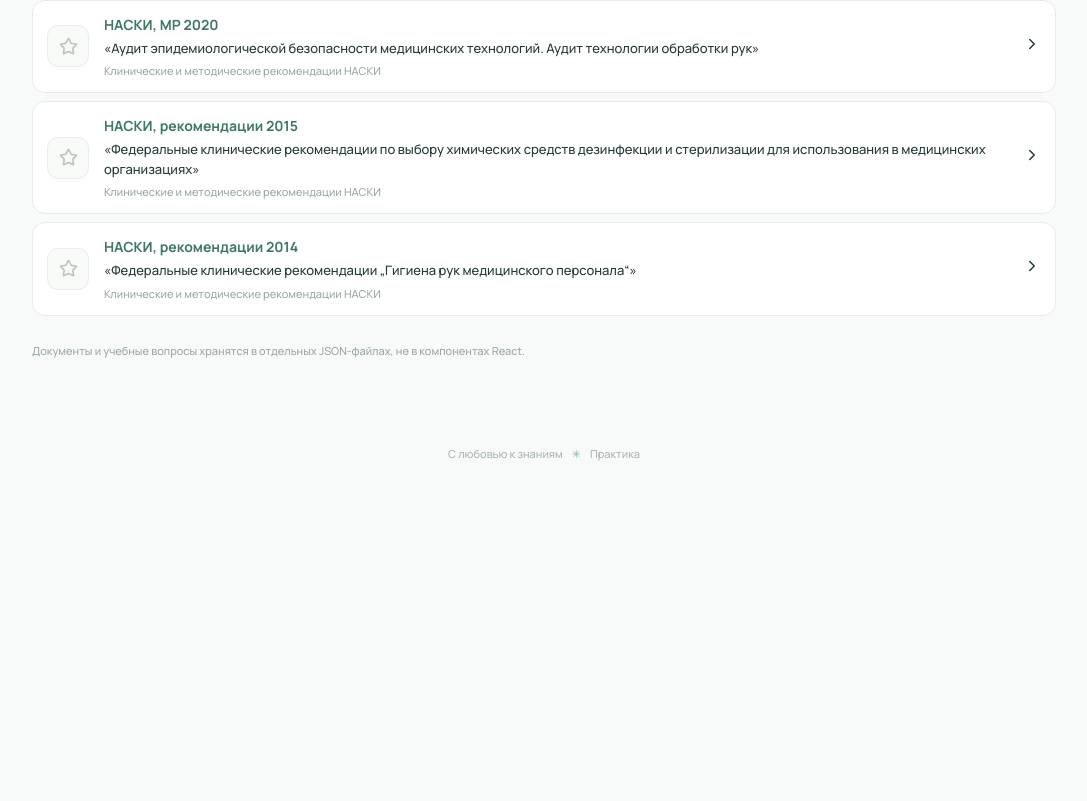
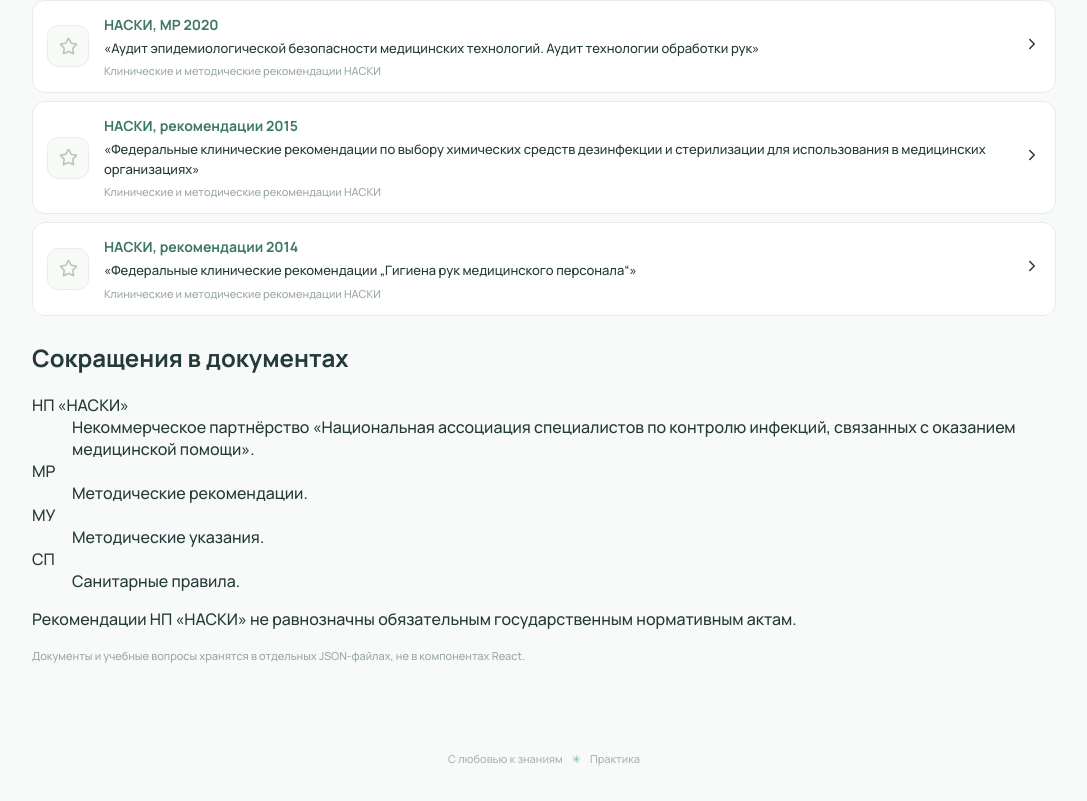
Before and after one commit to boliev/med-trainer, a React (Vite) app: page /documents in a window 1280 px wide. Shown: the part 4245-5046 px from the top of the page, without its empty margins (96-1183 px from the left). Before the commit the page ends 4741 px from the top, so only its background shows below. Built offline with nearby package versions, Linux system fonts and the light colour scheme.

Commit message:
feat(documents): explain nursing regulatory abbreviations

```diff
--- a/src/documents/Module.tsx
+++ b/src/documents/Module.tsx
@@ -55,6 +55,13 @@ function useDocumentStore() {
     }))
   };
 }
+function pluralRu(value: number, one: string, few: string, many: string) {
+  const n = Math.abs(value);
+  if (n % 100 >= 11 && n % 100 <= 14) return many;
+  if (n % 10 === 1) return one;
+  if (n % 10 >= 2 && n % 10 <= 4) return few;
+  return many;
+}
 function niceCategory(id: string) { return categories.find(x => x.id === id)?.title || id; }
 function Stars({ selected, onClick }: { selected: boolean; onClick: () => void }) {
   return <button type="button" className={'doc-star ' + (selected ? 'selected' : '')} onClick={onClick} aria-label={selected ? 'Убрать из избранного' : 'В избранное'} aria-pressed={selected}><Star size={19} fill={selected ? 'currentColor' : 'none'}/></button>;
@@ -81,7 +88,7 @@ export function DocumentsHome() {
   }
   return <div className="layout page documents-page">
     <Link to="/" className="back-link"><ArrowLeft size={16}/> На главную</Link>
-    <div className="doc-intro"><div><div className="eyebrow"><BookOpen size={16}/> Материалы для 1 курса</div><h1>Нормативные документы</h1><p>Изучай номера, названия и смысл документов. Отмечай важное и тренируй память.</p></div><span className="count-pill">{nursingDocuments.length} документа</span></div>
+    <div className="doc-intro"><div><div className="eyebrow"><BookOpen size={16}/> Материалы для 1 курса</div><h1>Нормативные документы</h1><p>Изучай номера, названия и смысл документов. Отмечай важное и тренируй память.</p></div><span className="count-pill">{nursingDocuments.length} {pluralRu(nursingDocuments.length, 'документ', 'документа', 'документов')}</span></div>
     <Notice/>
     <div className="doc-feature"><div><h2>Повторение на сегодня</h2><p>Вспоминай номера и содержание самостоятельно. Сложные вопросы возвращаются чаще.</p></div><Link className="btn primary" to="/documents/train?mode=cards">Начать <ArrowRight size={17}/></Link></div>
     <div className="doc-modes">
@@ -94,6 +101,16 @@ export function DocumentsHome() {
     <select className="doc-filter" aria-label="Раздел справочника" value={filter} onChange={e => setFilter(e.target.value)}><option value="all">Все разделы</option>{categories.map(c=><option key={c.id} value={c.id}>{c.title}</option>)}</select>
     {fav.length > 0 && <section className="doc-section"><h2><Star size={16} fill="currentColor"/> Избранное · {fav.length}</h2>{renderList(fav)}</section>}
     <section className={'doc-section ' + (fav.length ? 'doc-separated' : '')}><h2>{fav.length ? 'Остальные документы' : 'Все документы'} · {other.length}</h2>{renderList(other)}{filtered.length === 0 && <p>Ничего не найдено. Попробуй другой запрос.</p>}</section>
+    <section className="doc-glossary" aria-labelledby="doc-glossary-heading">
+      <h2 id="doc-glossary-heading">Сокращения в документах</h2>
+      <dl>
+        <div><dt>НП «НАСКИ»</dt><dd>Некоммерческое партнёрство «Национальная ассоциация специалистов по контролю инфекций, связанных с оказанием медицинской помощи».</dd></div>
+        <div><dt>МР</dt><dd>Методические рекомендации.</dd></div>
+        <div><dt>МУ</dt><dd>Методические указания.</dd></div>
+        <div><dt>СП</dt><dd>Санитарные правила.</dd></div>
+      </dl>
+      <p>Рекомендации НП «НАСКИ» не равнозначны обязательным государственным нормативным актам.</p>
+    </section>
     <p className="doc-small">Документы и учебные вопросы хранятся в отдельных JSON-файлах, не в компонентах React.</p>
   </div>;
 }
```
